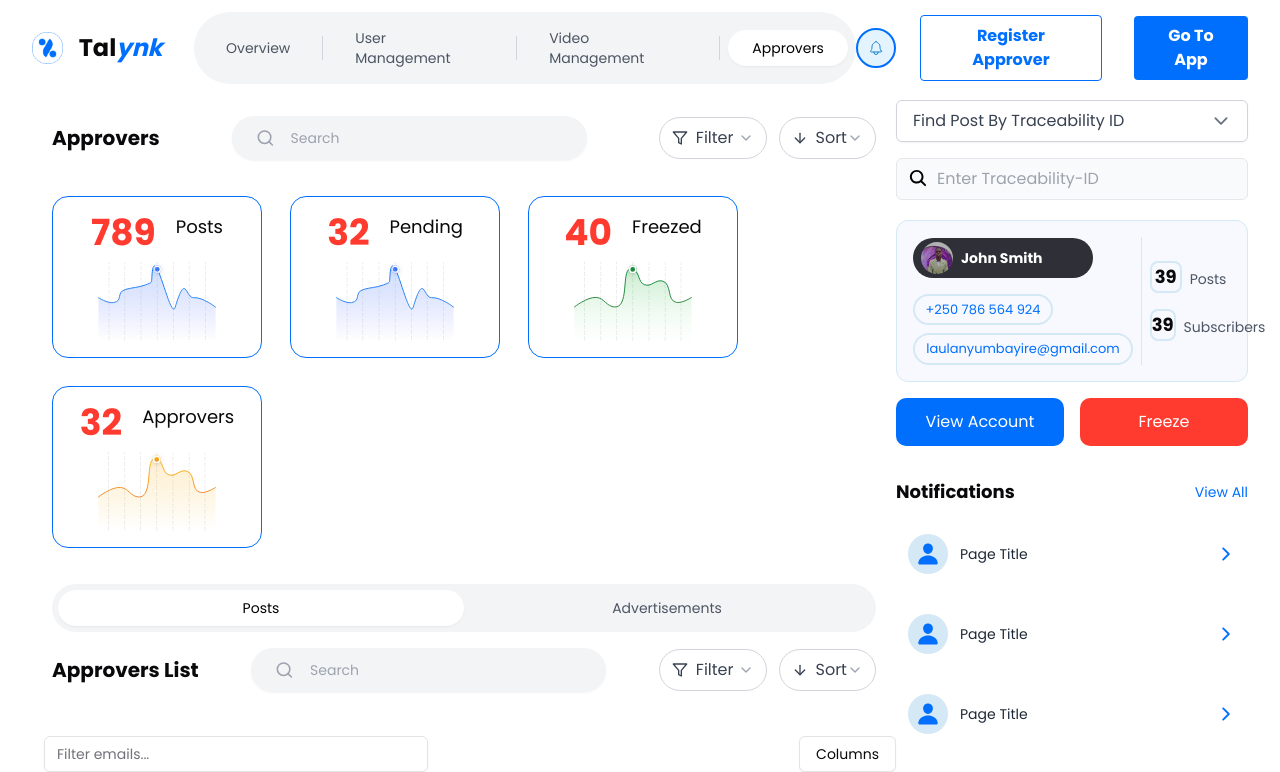
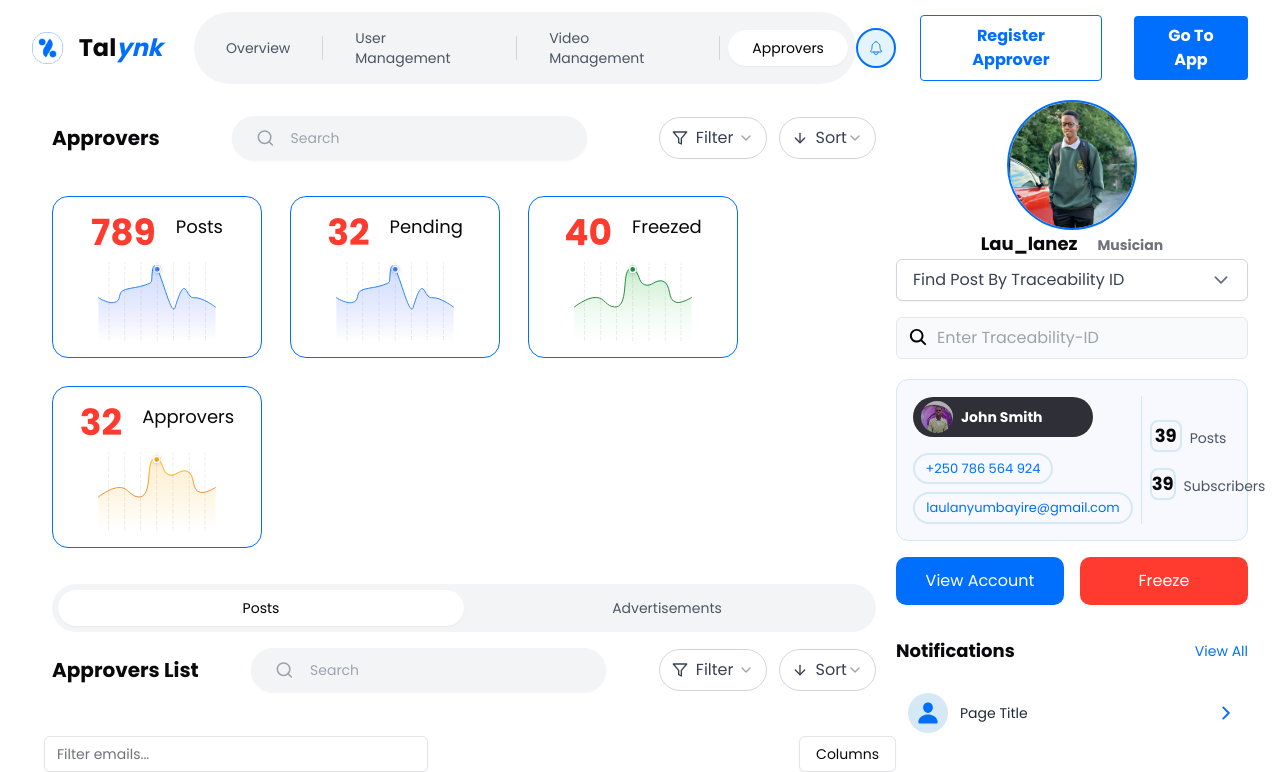
Before and after one commit to mahingaRodin/Talynk, a React (Vite) app: page /approvers in a window 1280 px wide. Shown: the top 772 px of the page. Built offline with nearby package versions, Linux system fonts and the light colour scheme.

Commit message:
profile section

```diff
--- a/src/components/Approver/Approver.tsx
+++ b/src/components/Approver/Approver.tsx
@@ -5,6 +5,7 @@ import { data as originalData } from "../../data"
 import Sidebar from "../overview/sidebar"
 import Tab from "@/Reusable/tab"
 import Page from "@/app/payments/page"
+import gabin from '../../assets/gabin.png'
 
 const Approver = () => {
   const limitedData = originalData.slice(0, 4);
@@ -30,6 +31,19 @@ const Approver = () => {
           </div>
         </div>
         <div>
+          <div>
+
+          </div>
+
+          <div className="w-[130px] h-[130px] mx-auto  rounded-full overflow-hidden border-2 border-blue">
+            <img src={gabin} alt="Description" className="w-full h-full object-cover" />
+          </div>
+          <div className="flex justify-center">
+            <h1 className="font-bold text-lg">Lau_lanez
+               <span className="text-[14px] text-grey ml-5">Musician</span></h1>
+
+          </div>
+
           <Sidebar></Sidebar>
         </div>
       </div>
```
